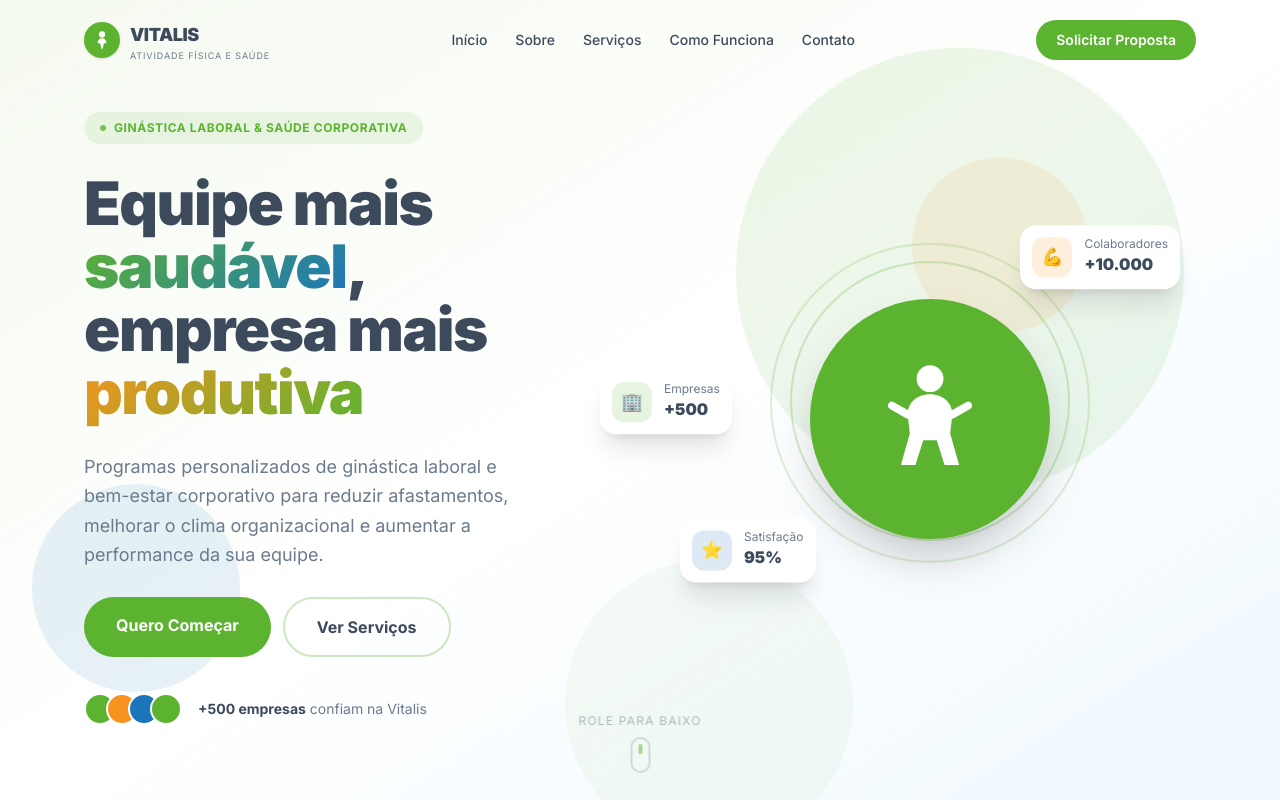
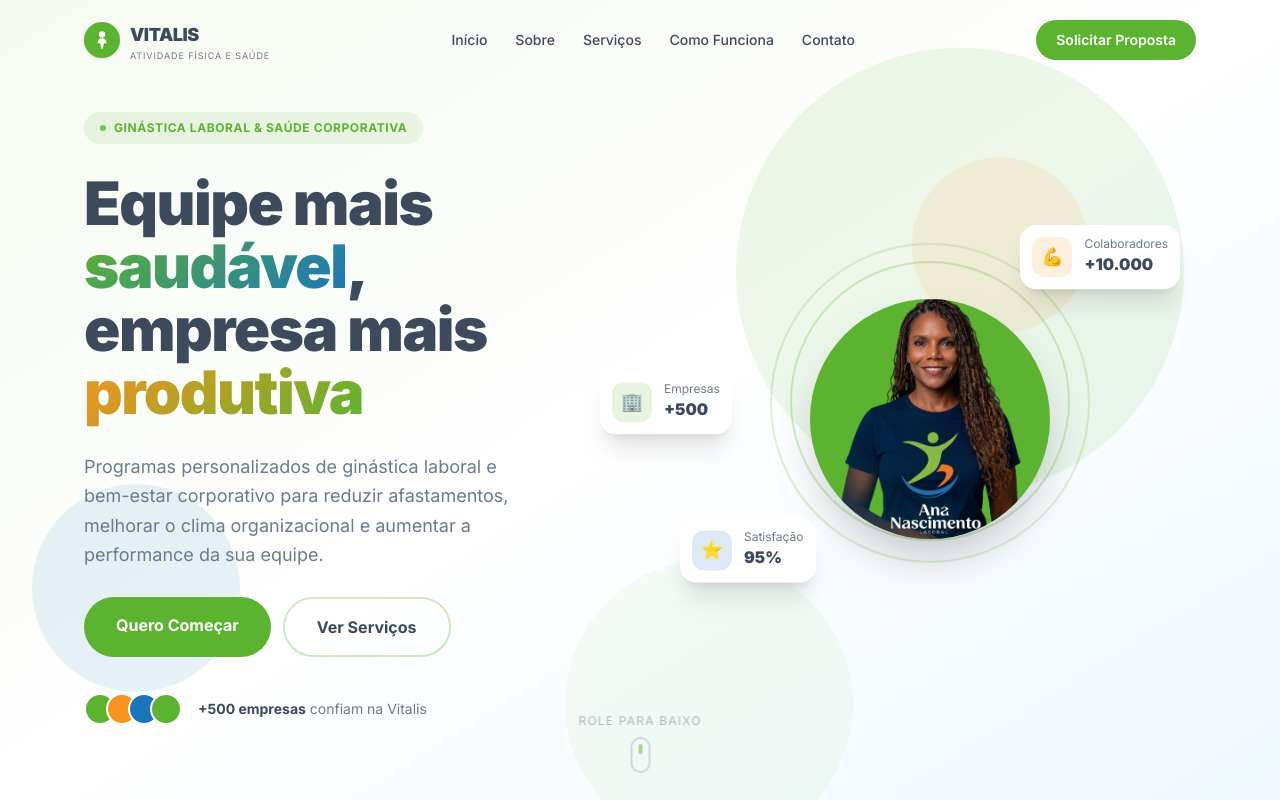
Before and after one commit to devpabloh/vitalis, a React (Vite) app: page / in a window 1280 px wide. Shown: the top 800 px of the page. Built offline with nearby package versions, Linux system fonts and the light colour scheme.

Commit message:
"feat: Adiconando a logo no header da aplicação"

```diff
--- a/src/components/Hero.tsx
+++ b/src/components/Hero.tsx
@@ -1,3 +1,5 @@
+import professora from '../assets/professoraAna.png'
+
 export function Hero() {
   return (
     <section
@@ -92,18 +94,8 @@ export function Hero() {
               style={{ animationDelay: '0.4s' }}
             />
             {/* Main circle */}
-            <div className="absolute inset-10 rounded-full bg-vitalis-green flex items-center justify-center shadow-2xl">
-              <svg viewBox="0 0 80 100" fill="white" className="w-24 h-28">
-                <circle cx="40" cy="14" r="12" />
-                <path d="M40 28C28 28 20 36 20 46l2 17-8 28h13l7-22h12l7 22h13l-8-28 2-17c0-10-8-18-20-18z" />
-                <path
-                  d="M20 46L6 38M60 46L74 38"
-                  stroke="white"
-                  strokeWidth="7"
-                  strokeLinecap="round"
-                  fill="none"
-                />
-              </svg>
+            <div className="absolute inset-10 rounded-full bg-vitalis-green flex items-center justify-center shadow-2xl overflow-hidden">
+              <img src={professora} alt="Foto da Profissional Ana" className='w-50 object-cover' />
             </div>
           </div>
 
```
Also changed, not shown: 2 other files (tests, documents, lock files or other folders).
